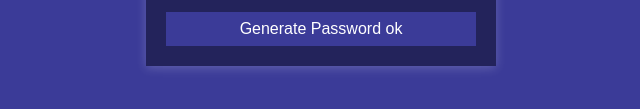
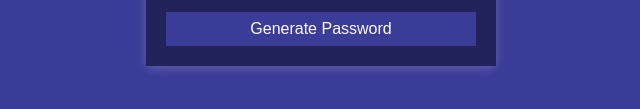
Before and after one commit to rohitjay28/Password-generator, a plain HTML site: page index.html in a window 1280 px wide. Shown: the part 519-628 px from the top of the page, 319-959 px from the left. Drawn offline with Linux system fonts and the light colour scheme; a web font is replaced by a local one.

Commit message:
vishal changed

```diff
--- a/index.html
+++ b/index.html
@@ -44,7 +44,7 @@
         </div>
       </div>
 
-      <button class="btn btn-large" id="generate">Generate Password ok</button>
+      <button class="btn btn-large" id="generate">Generate Password</button>
     </div>
     <script src="script.js"></script>
   </body>
```
